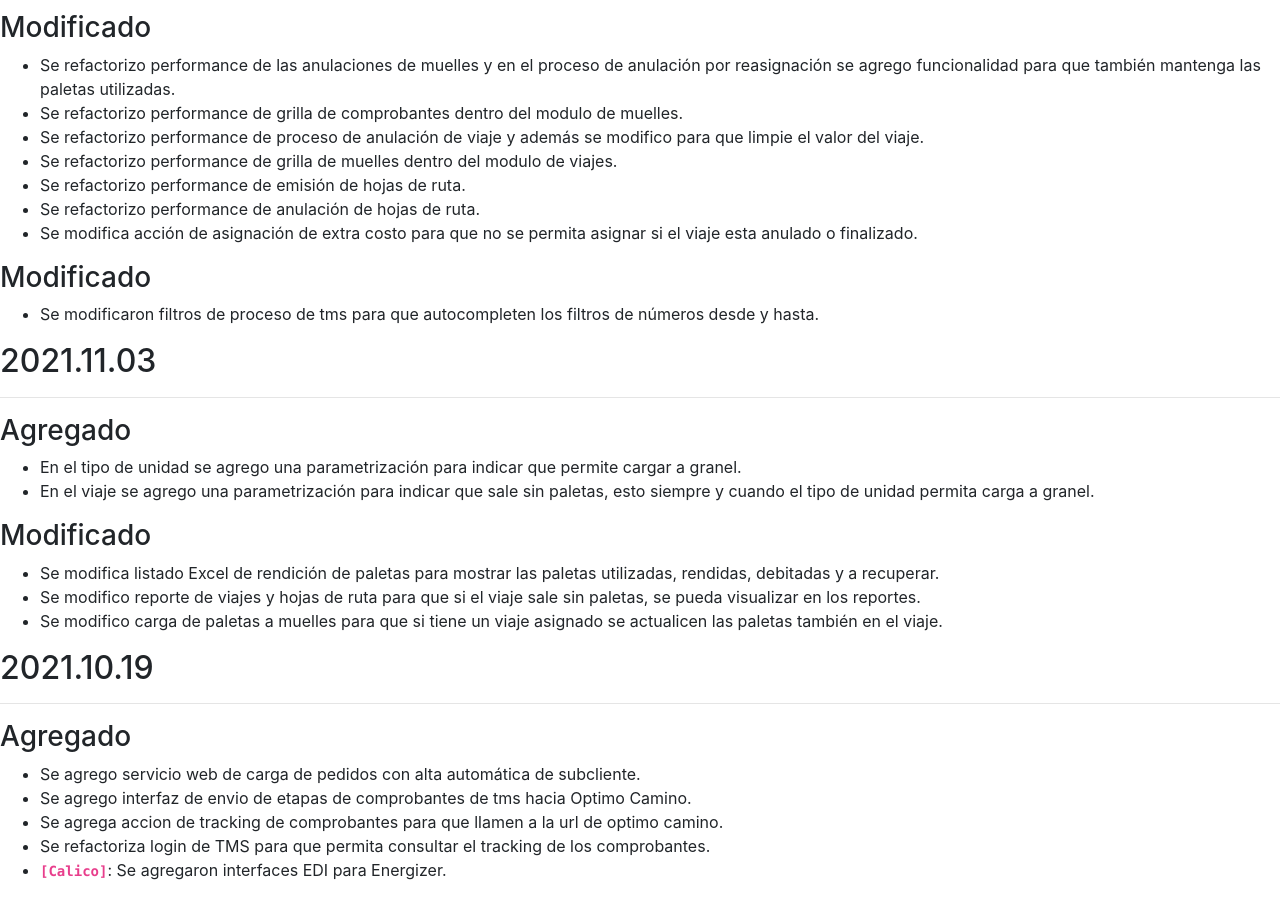
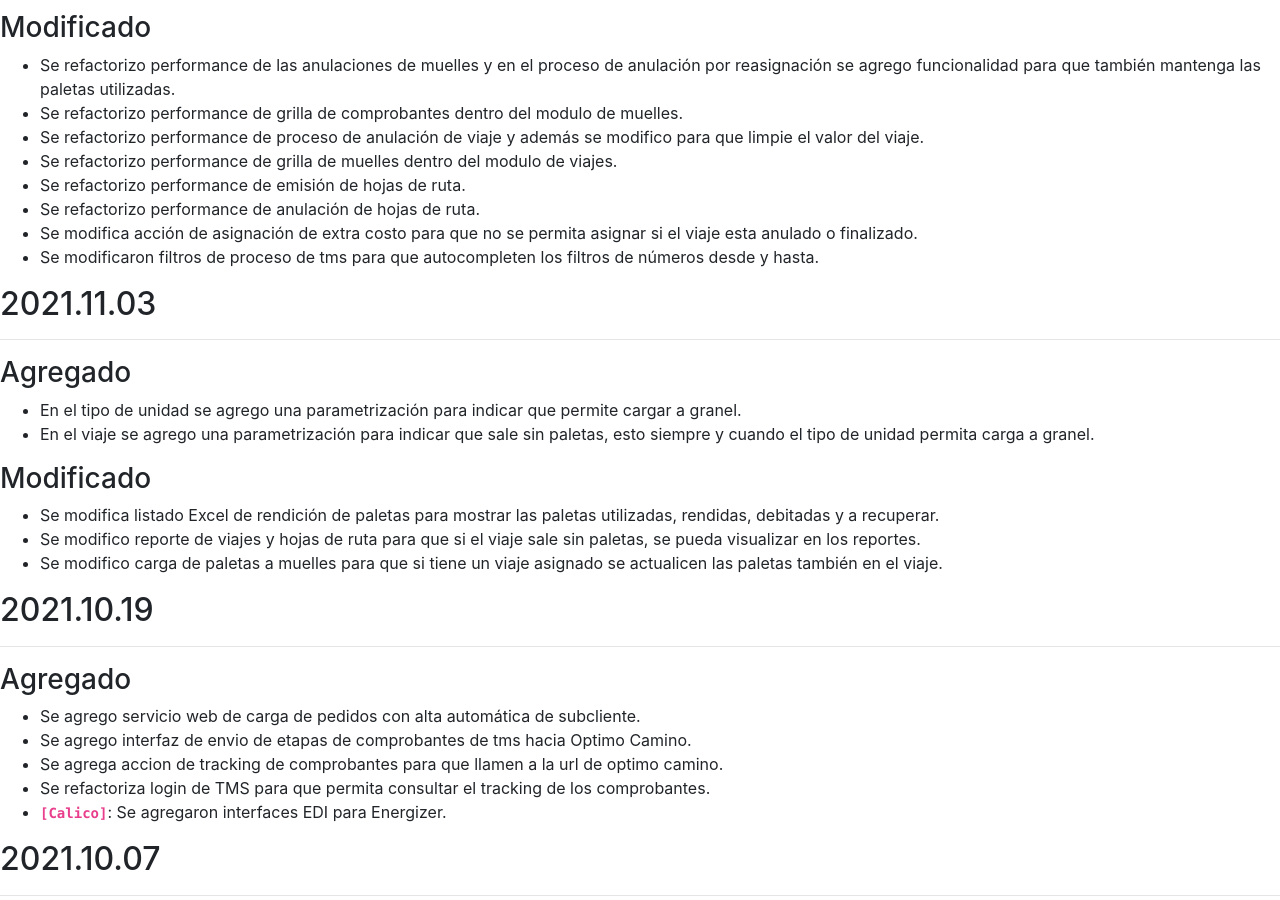
Before and after one commit to brainsys-arsaad/versionado, a Jekyll site: the page built from registro-cambios.markdown, in a window 1280 px wide and 900 px high, scrolled down 439 px. Built offline with Jekyll 4.4.1, drawn with Linux system fonts in a browser that asks for light colours.

Commit message:
Update registro-cambios.markdown

```diff
--- a/registro-cambios.markdown
+++ b/registro-cambios.markdown
@@ -66,8 +66,6 @@ El formato esta basado en [Keep a Changelog](https://keepachangelog.com/es-ES/1.
 - Se refactorizo performance de emisión de hojas de ruta.
 - Se refactorizo performance de anulación de hojas de ruta.
 - Se modifica acción de asignación de extra costo para que no se permita asignar si el viaje esta anulado o finalizado.
-
-### Modificado
 - Se modificaron filtros de proceso de tms para que autocompleten los filtros de números desde y hasta.
 
 ## 2021.11.03
```
